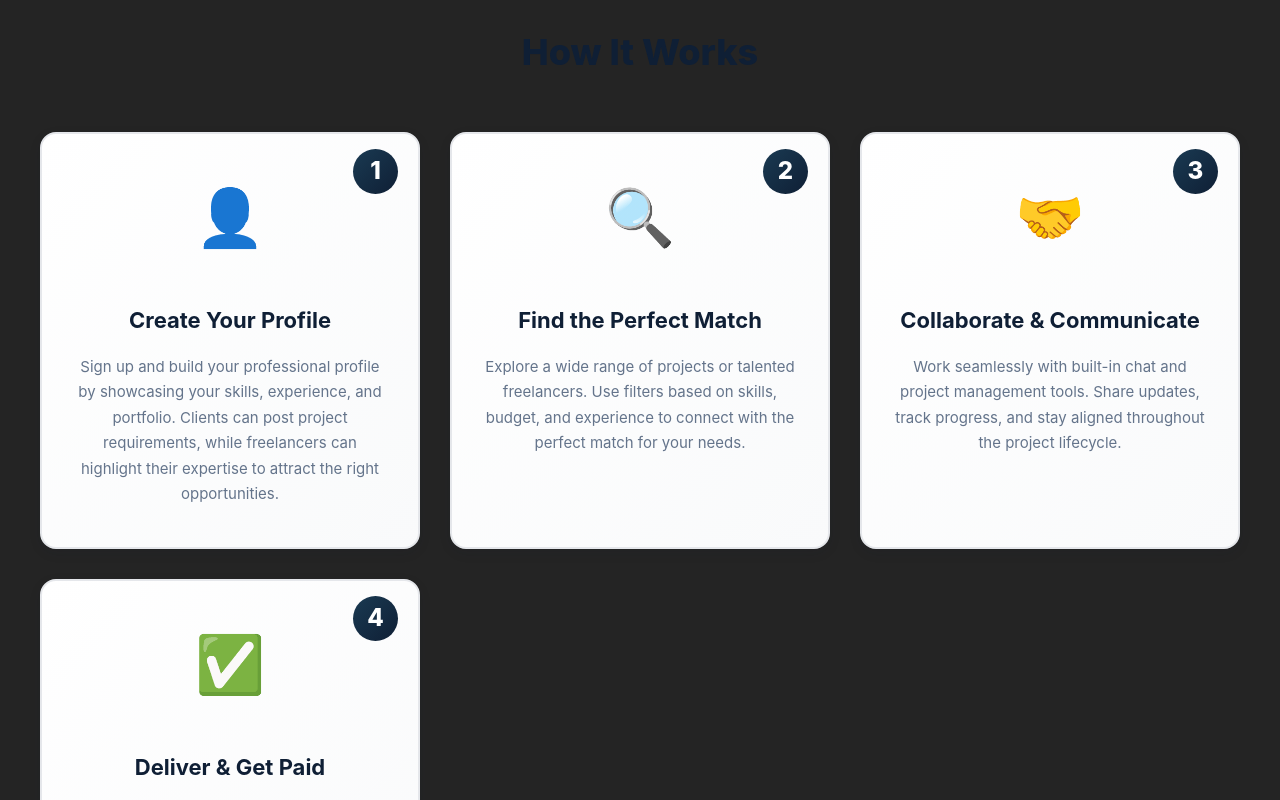
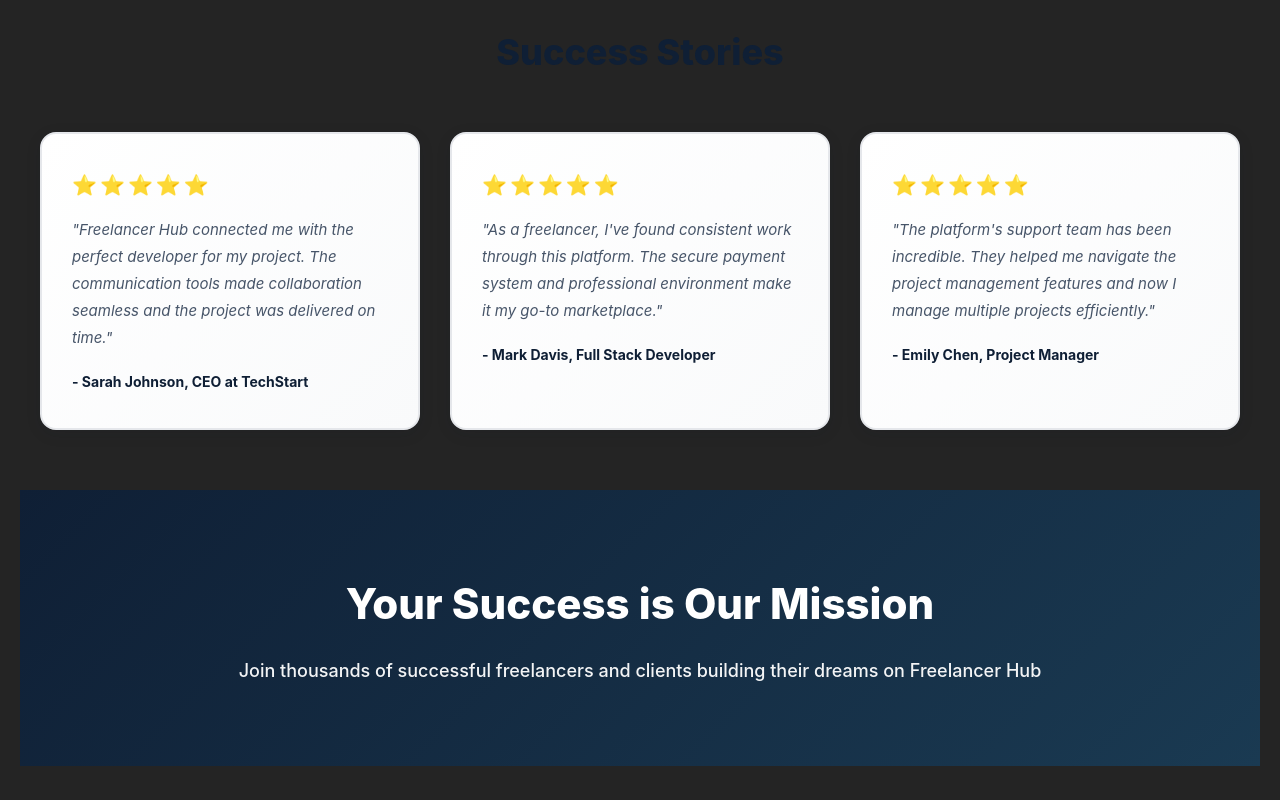
Before and after one commit to sanjaykumardk2006/FSD, a React (Vite) app in the folder client/: page / in a window 1280 px wide. Shown: the part 1480-2280 px from the top of the page. Built offline with nearby package versions, Linux system fonts and the light colour scheme.

Commit message:
Add smooth scrolling and fade-in animations to Home page sections; refactor content structure for improved user experience

```diff
--- a/client/src/App.css
+++ b/client/src/App.css
@@ -18,6 +18,7 @@
   margin: 0;
   padding: 0;
   box-sizing: border-box;
+  scroll-behavior: smooth;
 }
 
 body {
@@ -29,6 +30,36 @@ body {
 
 html, body, #root {
   height: 100%;
+}
+
+/* Animations */
+@keyframes fadeInUp {
+  from {
+    opacity: 0;
+    transform: translateY(30px);
+  }
+  to {
+    opacity: 1;
+    transform: translateY(0);
+  }
+}
+
+@keyframes fadeIn {
+  from {
+    opacity: 0;
+  }
+  to {
+    opacity: 1;
+  }
+}
+
+@keyframes scaleInHover {
+  from {
+    transform: scale(1);
+  }
+  to {
+    transform: scale(1.05);
+  }
 }
 
 .page {
@@ -94,12 +125,13 @@ main {
   text-decoration: none;
   font-size: 16px;
   font-weight: 500;
-  transition: all 0.3s ease;
+  transition: all 0.3s cubic-bezier(0.34, 1.56, 0.64, 1);
   position: relative;
 }
 
 .nav a:hover {
   color: #ef4444;
+  transform: translateY(-2px);
 }
 
 .nav a::after {
@@ -110,7 +142,7 @@ main {
   width: 0;
   height: 2px;
   background-color: #ef4444;
-  transition: width 0.3s ease;
+  transition: width 0.3s cubic-bezier(0.34, 1.56, 0.64, 1);
 }
 
 .nav a:hover::after {
@@ -157,12 +189,12 @@ main {
   text-decoration: none;
   margin-bottom: 12px;
   margin-right: 0;
-  transition: all 0.3s ease;
+  transition: all 0.3s cubic-bezier(0.34, 1.56, 0.64, 1);
 }
 
 .footer-section a:hover {
   color: #ef4444;
-  transform: translateX(5px);
+  transform: translateX(8px);
 }
 
 .footer-contact-item {
@@ -188,7 +220,7 @@ main {
   margin-bottom: 0;
   color: #64748b;
   text-decoration: none;
-  transition: all 0.3s ease;
+  transition: all 0.3s cubic-bezier(0.34, 1.56, 0.64, 1);
 }
 
 .footer-contact-item a:hover {
@@ -212,7 +244,7 @@ main {
   background-color: transparent;
   color: var(--dark-blue);
   text-decoration: none;
-  transition: all 0.3s ease;
+  transition: all 0.3s cubic-bezier(0.34, 1.56, 0.64, 1);
   margin: 0;
   padding: 0;
 }
@@ -244,12 +276,14 @@ main {
   padding: 120px 20px;
   text-align: center;
   border-radius: 0;
+  animation: fadeInUp 0.8s ease-out;
 }
 
 .hero-content h2 {
   font-size: 52px;
   margin-bottom: 20px;
   font-weight: 800;
+  animation: fadeInUp 0.8s ease-out 0.2s backwards;
 }
 
 .hero-content p {
@@ -257,6 +291,7 @@ main {
   margin-bottom: 40px;
   opacity: 0.95;
   font-weight: 500;
+  animation: fadeInUp 0.8s ease-out 0.3s backwards;
 }
 
 .hero-buttons {
@@ -264,6 +299,7 @@ main {
   gap: 20px;
   justify-content: center;
   flex-wrap: wrap;
+  animation: fadeInUp 0.8s ease-out 0.4s backwards;
 }
 
 /* Content Cards */
@@ -271,6 +307,8 @@ main {
   max-width: 1400px;
   margin: 80px auto 0;
   padding: 0 20px;
+  animation: fadeInUp 0.8s ease-out forwards;
+  opacity: 0;
 }
 
 .content-section h2 {
@@ -279,11 +317,12 @@ main {
   margin-bottom: 50px;
   color: var(--dark-blue);
   font-weight: 800;
+  transition: color 0.3s ease;
 }
 
 .cards-grid {
   display: grid;
-  grid-template-columns: repeat(auto-fit, minmax(280px, 1fr));
+  grid-template-columns: repeat(3, 1fr);
   gap: 30px;
   margin-bottom: 40px;
 }
@@ -478,6 +517,36 @@ main {
   }
 }
 
+@keyframes starBlink {
+  0% {
+    color: #64748b;
+  }
+  10% {
+    color: #FFD700;
+  }
+  20% {
+    color: #FFD700;
+  }
+  30% {
+    color: #64748b;
+  }
+  40% {
+    color: #FFD700;
+  }
+  50% {
+    color: #FFD700;
+  }
+  60% {
+    color: #64748b;
+  }
+  80% {
+    color: #FFD700;
+  }
+  100% {
+    color: #FFD700;
+  }
+}
+
 .testimonial-grid {
   display: grid;
   grid-template-columns: repeat(auto-fit, minmax(300px, 1fr));
@@ -538,7 +607,7 @@ main {
   font-size: 16px;
   font-weight: 600;
   cursor: pointer;
-  transition: all 0.3s ease;
+  transition: all 0.3s cubic-bezier(0.34, 1.56, 0.64, 1);
   text-decoration: none;
   display: inline-block;
 }
@@ -550,8 +619,8 @@ main {
 
 .btn-primary:hover {
   background-color: var(--dark-blue);
-  transform: translateY(-2px);
-  box-shadow: 0 4px 12px rgba(59, 130, 246, 0.4);
+  transform: translateY(-4px);
+  box-shadow: 0 8px 20px rgba(26, 58, 82, 0.4);
 }
 
 .btn-secondary {
@@ -563,7 +632,8 @@ main {
 .btn-secondary:hover {
   background-color: var(--dark-blue);
   color: white;
-  transform: translateY(-2px);
+  transform: translateY(-4px);
+  box-shadow: 0 8px 20px rgba(15, 31, 53, 0.3);
 }
 
 .btn-danger {
@@ -573,6 +643,8 @@ main {
 
 .btn-danger:hover {
   background-color: #b91c1c;
+  transform: translateY(-4px);
+  box-shadow: 0 8px 15px rgba(220, 38, 38, 0.3);
 }
 
 .btn:disabled {
@@ -601,7 +673,7 @@ main {
   border-radius: 6px;
   font-size: 16px;
   font-family: inherit;
-  transition: border-color 0.3s ease;
+  transition: all 0.3s cubic-bezier(0.34, 1.56, 0.64, 1);
 }
 
 .form-group input:focus,
@@ -609,7 +681,8 @@ main {
 .form-group select:focus {
   outline: none;
   border-color: var(--light-blue);
-  box-shadow: 0 0 0 3px rgba(59, 130, 246, 0.1);
+  box-shadow: 0 0 0 4px rgba(26, 58, 82, 0.15);
+  transform: translateY(-1px);
 }
 
 .form-row {
@@ -1270,6 +1343,10 @@ main {
     width: 100%;
   }
 
+  .cards-grid {
+    grid-template-columns: repeat(2, 1fr);
+  }
+
   .zigzag-item {
     grid-template-columns: 1fr;
     gap: 30px;
@@ -1321,4 +1398,8 @@ main {
   .nav a {
     font-size: 14px;
   }
+
+  .cards-grid {
+    grid-template-columns: 1fr;
+  }
 }
--- a/client/src/pages/Home.jsx
+++ b/client/src/pages/Home.jsx
@@ -1,4 +1,4 @@
-import React from 'react';
+import React, { useEffect, useRef } from 'react';
 import { useNavigate } from 'react-router-dom';
 import { Header } from '../components/Header';
 import { Footer } from '../components/Footer';
@@ -6,6 +6,28 @@ import '../App.css';
 
 export const Home = () => {
   const navigate = useNavigate();
+  const sectionRefs = useRef([]);
+
+  useEffect(() => {
+    const observer = new IntersectionObserver((entries) => {
+      entries.forEach((entry) => {
+        if (entry.isIntersecting) {
+          entry.target.style.opacity = '1';
+          entry.target.style.animation = 'fadeInUp 0.8s ease-out forwards';
+          observer.unobserve(entry.target);
+        }
+      });
+    }, { threshold: 0.1 });
+
+    sectionRefs.current.forEach((section) => {
+      if (section) {
+        section.style.opacity = '0';
+        observer.observe(section);
+      }
+    });
+
+    return () => observer.disconnect();
+  }, []);
 
   return (
     <div className="page">
@@ -26,7 +48,7 @@ export const Home = () => {
           </div>
         </section>
 
-        <section className="content-section">
+        <section className="content-section" ref={(el) => sectionRefs.current.push(el)}>
           <h2>Why Choose Freelancer Hub?</h2>
           <div className="cards-grid">
             <div className="card">
@@ -62,37 +84,7 @@ export const Home = () => {
           </div>
         </section>
 
-        <section className="content-section" style={{ marginBottom: '80px' }}>
-          <h2>How It Works</h2>
-          <div className="steps-grid">
-            <div className="step-card">
-              <div className="step-number">1</div>
-              <div className="step-icon">👤</div>
-              <h3>Create Your Profile</h3>
-              <p>Sign up and build your professional profile by showcasing your skills, experience, and portfolio. Clients can post project requirements, while freelancers can highlight their expertise to attract the right opportunities.</p>
-            </div>
-            <div className="step-card">
-              <div className="step-number">2</div>
-              <div className="step-icon">🔍</div>
-              <h3>Find the Perfect Match</h3>
-              <p>Explore a wide range of projects or talented freelancers. Use filters based on skills, budget, and experience to connect with the perfect match for your needs.</p>
-            </div>
-            <div className="step-card">
-              <div className="step-number">3</div>
-              <div className="step-icon">🤝</div>
-              <h3>Collaborate & Communicate</h3>
-              <p>Work seamlessly with built-in chat and project management tools. Share updates, track progress, and stay aligned throughout the project lifecycle.</p>
-            </div>
-            <div className="step-card">
-              <div className="step-number">4</div>
-              <div className="step-icon">✅</div>
-              <h3>Deliver & Get Paid</h3>
-              <p>Complete your work, submit deliverables, and receive secure payments. Clients can review freelancers, helping build trust and unlock future opportunities.</p>
-            </div>
-          </div>
-        </section>
-
-        <section className="content-section" style={{ marginBottom: '60px' }}>
+        <section className="content-section" style={{ marginBottom: '60px' }} ref={(el) => sectionRefs.current.push(el)}>
           <h2>Success Stories</h2>
           <div className="testimonial-grid">
             <div className="testimonial-card">
@@ -113,7 +105,7 @@ export const Home = () => {
           </div>
         </section>
 
-        <section className="slogan-section">
+        <section className="slogan-section" ref={(el) => sectionRefs.current.push(el)}>
           <h2>Your Success is Our Mission</h2>
           <p>Join thousands of successful freelancers and clients building their dreams on Freelancer Hub</p>
         </section>
```
